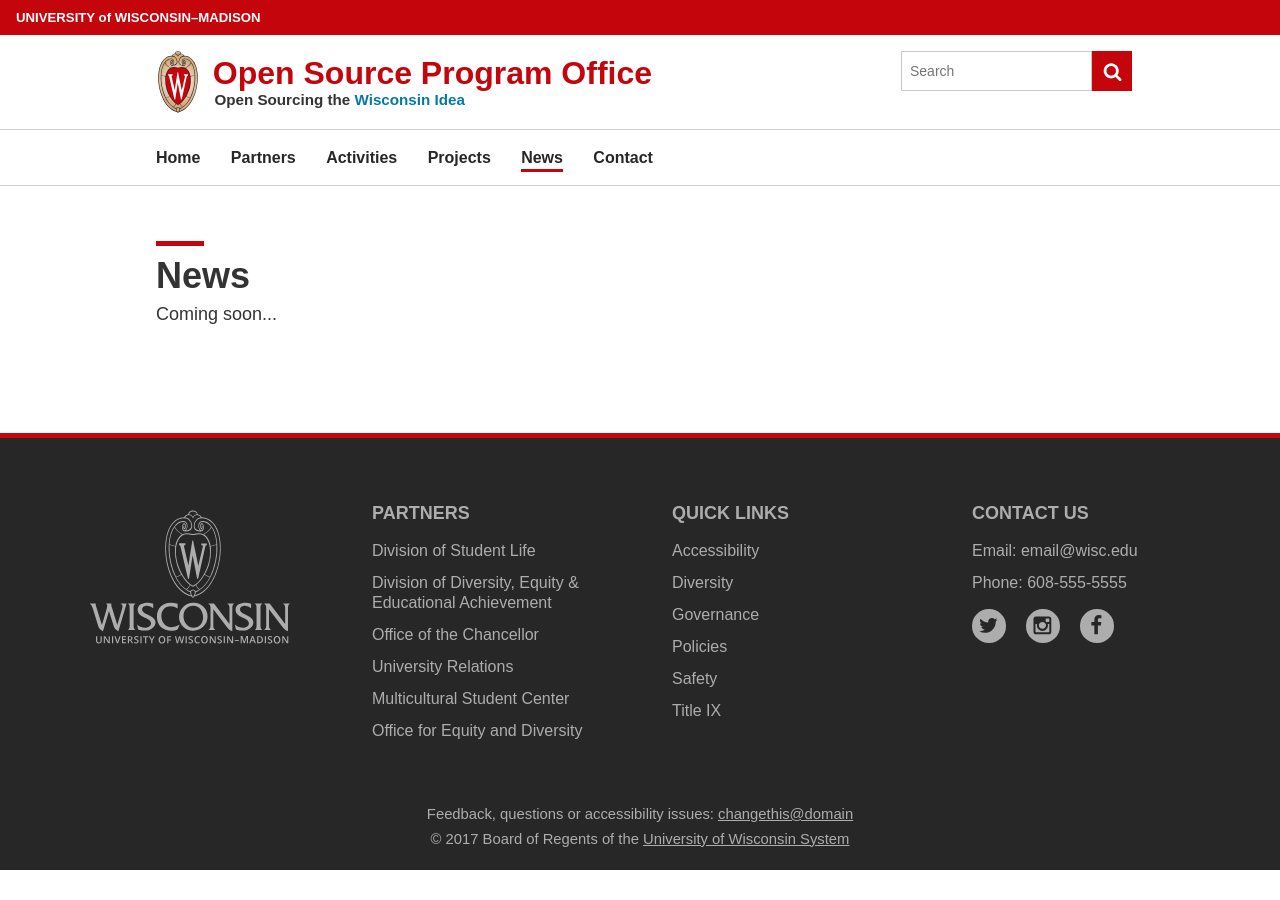
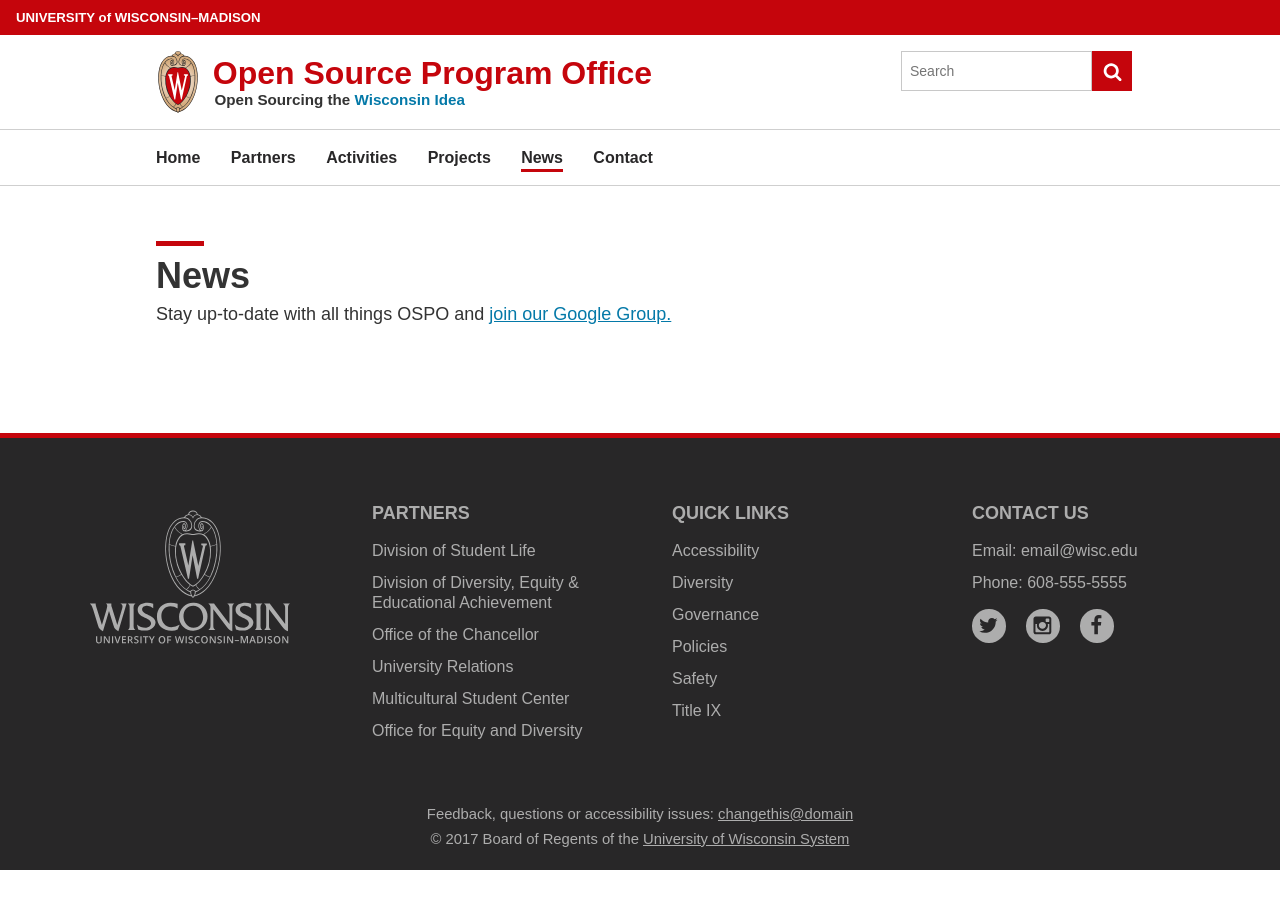
Before and after one commit to UW-Madison-DSI/ospo.wisc.edu-version-1.0, a Jekyll site: the page built from news.html, in a window 1280 px wide. Built offline with Jekyll 4.4.1, drawn with Linux system fonts in a browser that asks for light colours; some web fonts are replaced.

Commit message:
Update news.html
Added Google Group link to news page

```diff
--- a/news.html
+++ b/news.html
@@ -4,4 +4,4 @@
 ---
 
 <h1 class="uw-mini-bar">News</h1>
-<p>Coming soon...</p>
+<p>Stay up-to-date with all things OSPO and <a href="https://groups.google.com/u/1/a/g-groups.wisc.edu/g/ospo">join our Google Group.</a></p>
```
